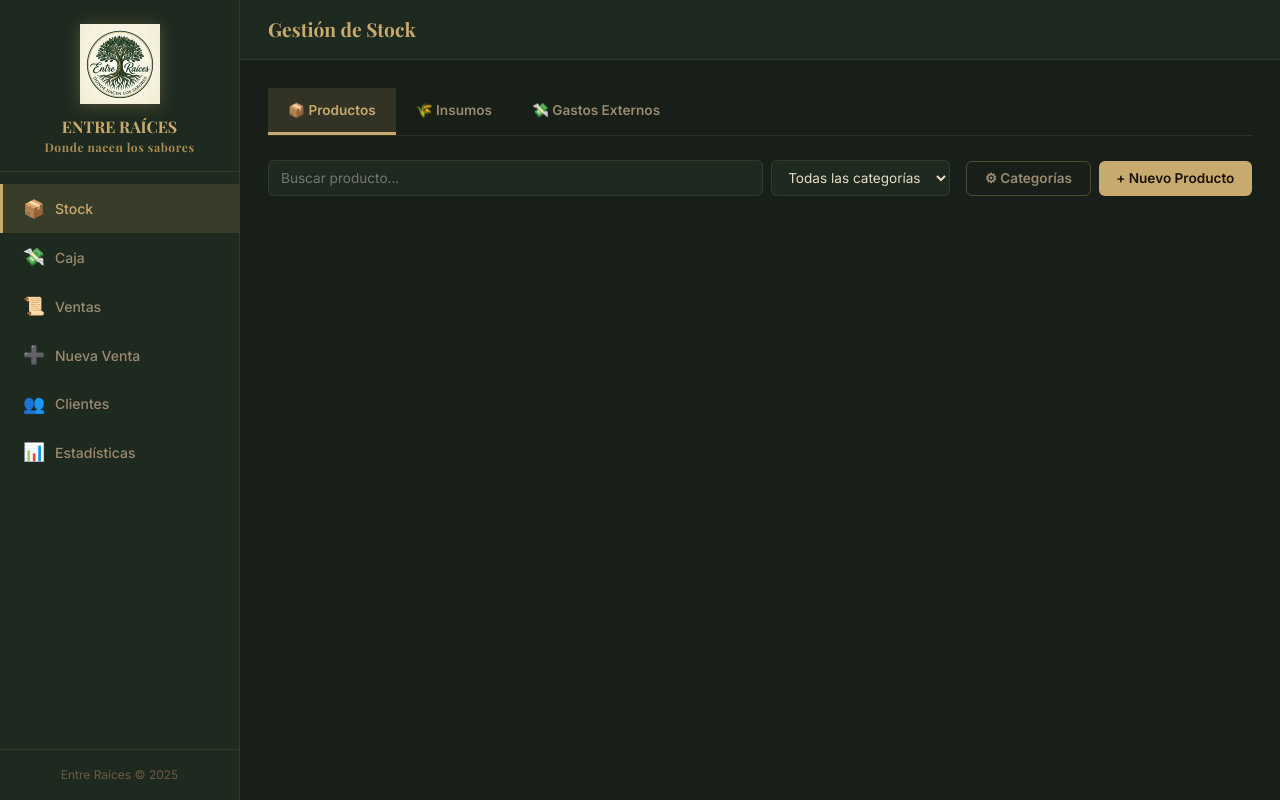
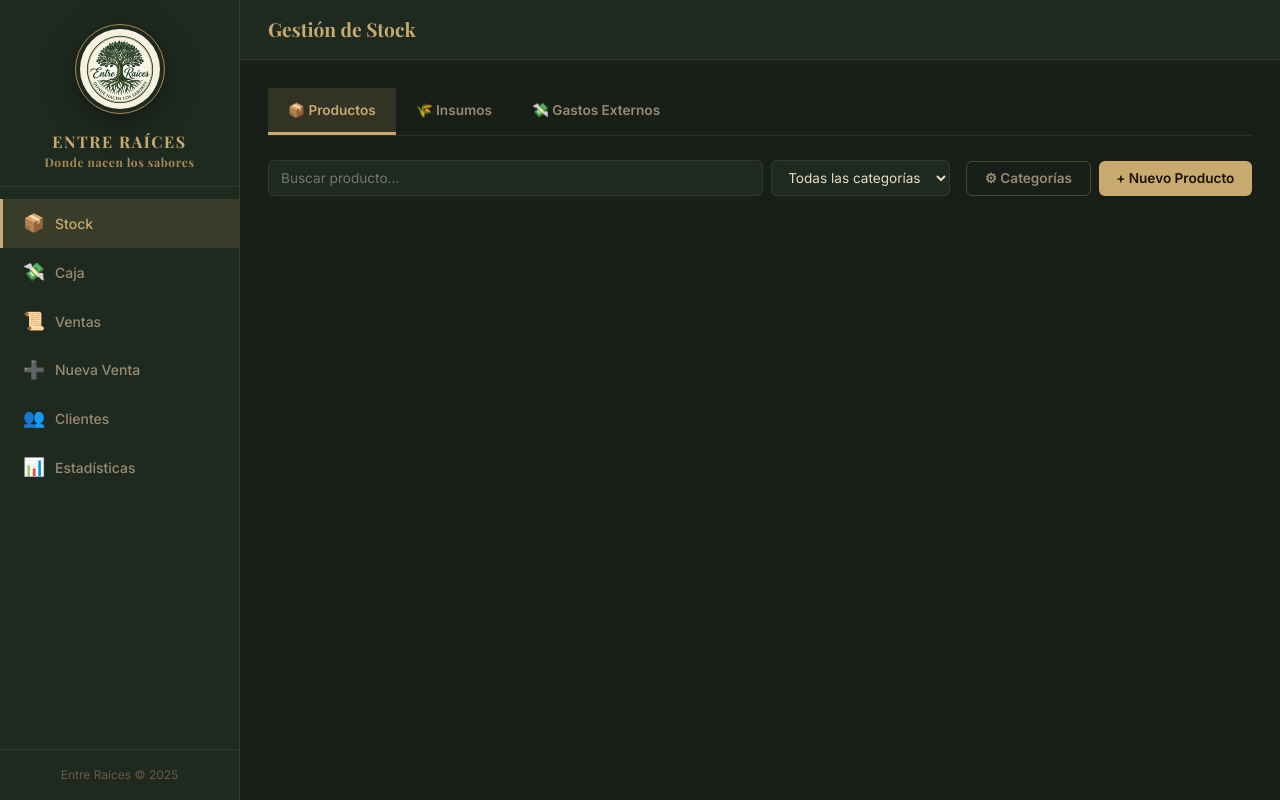
Before and after one commit to neon-tech-talent/StockFlow, a plain HTML site: page index.html in a window 1280 px wide. Drawn offline with nearby package versions, Linux system fonts and the light colour scheme.

Commit message:
Improve logo integration and styling

```diff
--- a/css/styles.css
+++ b/css/styles.css
@@ -56,8 +56,24 @@ body {
   border-bottom: 1px solid var(--border);
   text-align: center;
 }
-.sidebar-logo img { width: 80px; margin-bottom: .5rem; filter: drop-shadow(0 2px 8px rgba(200,169,110,0.3)); }
-.sidebar-logo h1 { font-family: 'Playfair Display', serif; font-size: 1rem; color: var(--accent); line-height: 1.2; }
+.sidebar-logo img {
+  width: 90px;
+  height: 90px;
+  object-fit: cover;
+  border-radius: 50%;
+  border: 1px solid var(--accent-dim);
+  padding: 4px;
+  background: var(--bg-main); /* Matches sidebar background */
+  margin-bottom: .8rem;
+  box-shadow: 0 8px 32px rgba(0,0,0,0.4);
+}
+.sidebar-logo h1 {
+  font-family: 'Playfair Display', serif;
+  font-size: 1rem;
+  color: var(--accent);
+  line-height: 1.2;
+  letter-spacing: 0.1em;
+}
 
 .sidebar-nav { padding: .75rem 0; flex: 1; }
 .nav-item {
```
